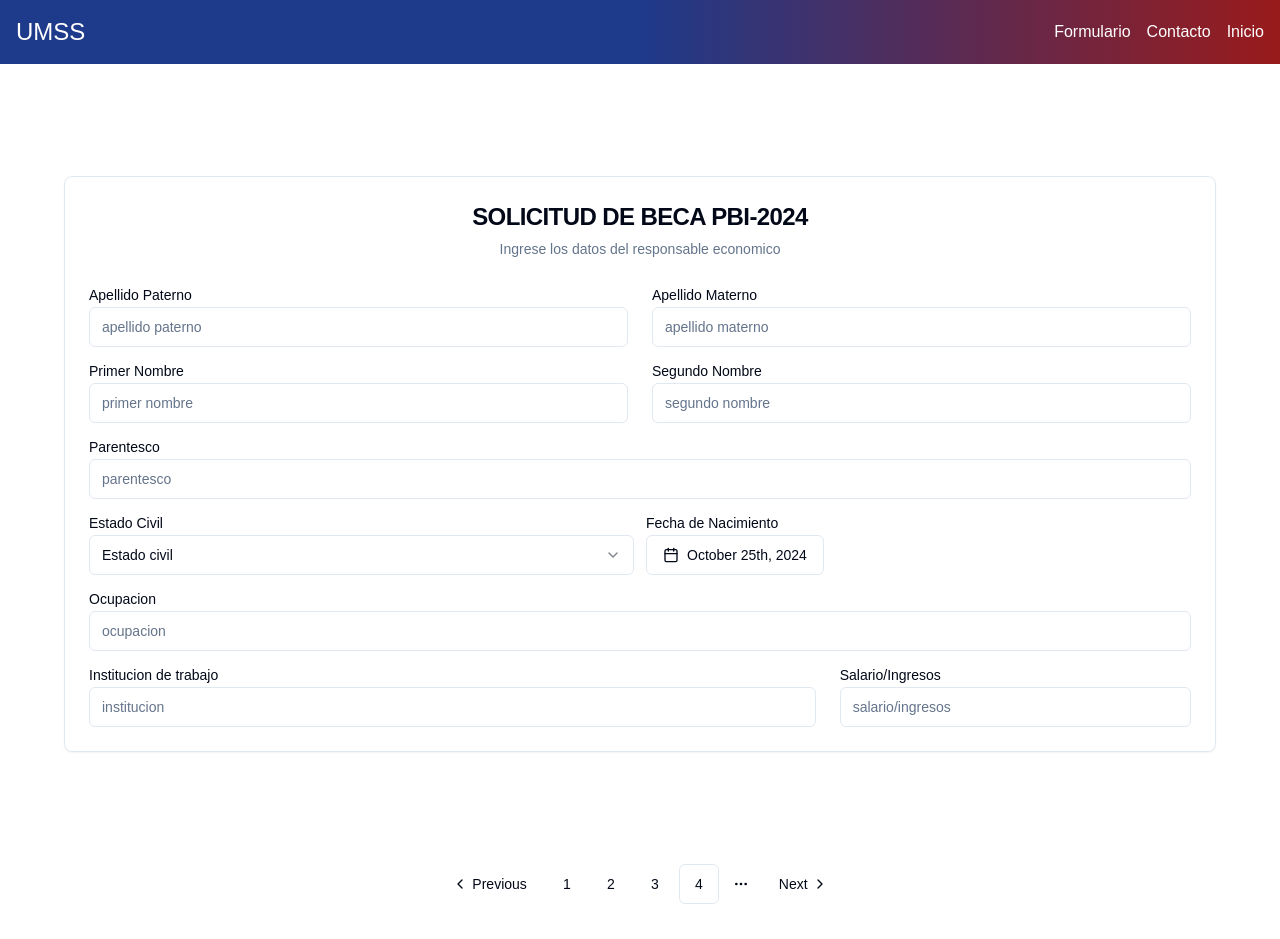
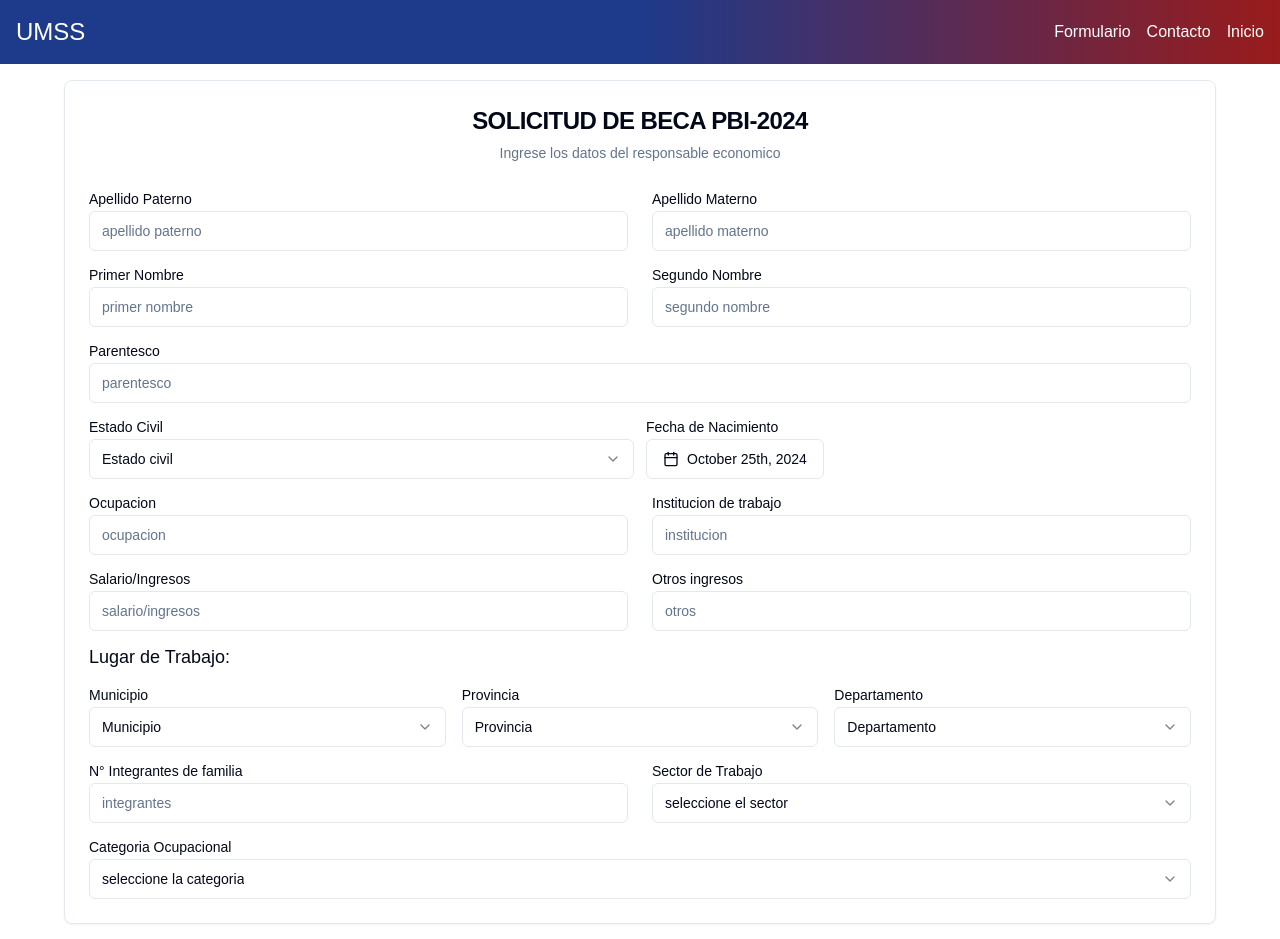
Before and after one commit to 202202541/front-becas-PBI, a Next.js app in the folder becapbi/: page /form/DatosSocioeconomicos in a window 1280 px wide. Shown: the top 939 px of the page. Before the commit the page ends 904 px from the top, so only its background shows below. Built offline with nearby package versions, Linux system fonts and the light colour scheme.

Commit message:
datos socioeconomicos

```diff
--- a/becapbi/src/app/form/AntecedentesAcademicos/page.tsx
+++ b/becapbi/src/app/form/AntecedentesAcademicos/page.tsx
@@ -179,7 +179,7 @@ function AntecedentesAcademicos() {
             </PaginationLink>
           </PaginationItem>
           <PaginationItem>
-            <PaginationLink href="DatosSocioeconomicos">
+            <PaginationLink href="/form/DatosSocioeconomicos">
               4
             </PaginationLink>
           </PaginationItem>
--- a/becapbi/src/app/form/DatosFamiliares/page.tsx
+++ b/becapbi/src/app/form/DatosFamiliares/page.tsx
@@ -127,12 +127,12 @@ function DatosFamiliares() {
                         </PaginationLink>
                     </PaginationItem>
                     <PaginationItem>
-                        <PaginationLink href="AntecedentesAcademicos">
+                        <PaginationLink href="/form/AntecedentesAcademicos">
                             3
                         </PaginationLink>
                     </PaginationItem>
                     <PaginationItem>
-                        <PaginationLink href="DatosSocioeconomicos">
+                        <PaginationLink href="/form/DatosSocioeconomicos">
                             4
                         </PaginationLink>
                     </PaginationItem>
--- a/becapbi/src/app/form/DatosPersonales/page.tsx
+++ b/becapbi/src/app/form/DatosPersonales/page.tsx
@@ -332,12 +332,12 @@ function DatosPersonales() {
 						</PaginationLink>
 					</PaginationItem>
 					<PaginationItem>
-						<PaginationLink href="AntecedentesAcademicos">
+						<PaginationLink href="/form/AntecedentesAcademicos">
 							3
 						</PaginationLink>
 					</PaginationItem>
 					<PaginationItem>
-						<PaginationLink href="DatosSocioeconomicos">
+						<PaginationLink href="/form/DatosSocioeconomicos">
 							4
 						</PaginationLink>
 					</PaginationItem>
--- a/becapbi/src/app/form/DatosSocioeconomicos/page.tsx
+++ b/becapbi/src/app/form/DatosSocioeconomicos/page.tsx
@@ -158,6 +158,7 @@ function DatosSocioeconomicos() {
                   </div>
                 </div>
               </div>
+              <div className="grid grid-cols-2 gap-6">
                 <div>
                   <Label htmlFor="ocupacion">Ocupacion</Label>
                   <Input
@@ -167,8 +168,7 @@ function DatosSocioeconomicos() {
                     required
                   />
                 </div>
-              <div className="grid grid-cols-3 gap-6">
-                <div className="col-span-2">
+                <div>
                   <Label htmlFor="institucion">Institucion de trabajo</Label>
                   <Input
                     id="institucion"
@@ -177,6 +177,8 @@ function DatosSocioeconomicos() {
                     required
                   />
                 </div>
+              </div>
+              <div className="grid grid-cols-2 gap-6">
                 <div>
                   <Label htmlFor="salario">Salario/Ingresos</Label>
                   <Input
@@ -186,7 +188,84 @@ function DatosSocioeconomicos() {
                     required
                   />
                 </div>
-
+                <div>
+                  <Label htmlFor="otroIngreso">Otros ingresos</Label>
+                  <Input
+                    id="otroIngreso"
+                    type="text"
+                    placeholder="otros"
+                    required
+                  />
+                </div>
+              </div>
+              <Label className="text-lg" > Lugar de Trabajo:</Label>
+              <div className="grid grid-cols-3 gap-4">
+                <div className="col-span-1">
+                  <Label htmlFor="Municipio">Municipio</Label>
+                  <Select>
+                    <SelectTrigger>
+                      <SelectValue placeholder="Municipio" />
+                    </SelectTrigger>
+                    <SelectContent>
+                      <SelectItem value="Bolivia">Bolivia</SelectItem>
+                    </SelectContent>
+                  </Select>
+                </div>
+                <div className="col-span-1">
+                  <Label htmlFor="Provincia">Provincia</Label>
+                  <Select>
+                    <SelectTrigger >
+                      <SelectValue placeholder="Provincia" />
+                    </SelectTrigger>
+                    <SelectContent>
+                      <SelectItem value="soltero">Bolivia</SelectItem>
+                    </SelectContent>
+                  </Select>
+                </div>
+                <div className="col-span-1">
+                  <Label htmlFor="Departamento">Departamento</Label>
+                  <Select>
+                    <SelectTrigger >
+                      <SelectValue placeholder="Departamento" />
+                    </SelectTrigger>
+                    <SelectContent>
+                      <SelectItem value="soltero">Bolivia</SelectItem>
+                    </SelectContent>
+                  </Select>
+                </div>
+              </div>
+              <div className="grid grid-cols-2 gap-6">
+                <div>
+                  <Label htmlFor="integrantes">N° Integrantes de familia</Label>
+                  <Input
+                    id="integrantes"
+                    type="text"
+                    placeholder="integrantes"
+                    required
+                  />
+                </div>
+                <div className="col-span-1">
+                  <Label htmlFor="sectorTrabajo">Sector de Trabajo</Label>
+                  <Select>
+                    <SelectTrigger >
+                      <SelectValue placeholder="seleccione el sector" />
+                    </SelectTrigger>
+                    <SelectContent>
+                      <SelectItem value="obrero">Obrero</SelectItem>
+                    </SelectContent>
+                  </Select>
+                </div>
+              </div>
+              <div className="col-span-1">
+                <Label htmlFor="sectorTrabajo">Categoria Ocupacional</Label>
+                <Select>
+                  <SelectTrigger >
+                    <SelectValue placeholder="seleccione la categoria" />
+                  </SelectTrigger>
+                  <SelectContent>
+                    <SelectItem value="cuentaPropia">Trabajador por cuenta propia</SelectItem>
+                  </SelectContent>
+                </Select>
               </div>
             </div>
 
@@ -217,7 +296,7 @@ function DatosSocioeconomicos() {
             </PaginationLink>
           </PaginationItem>
           <PaginationItem>
-            <PaginationLink href="DatosSocioeconomicos" isActive>
+            <PaginationLink href="/form/DatosSocioeconomicos" isActive>
               4
             </PaginationLink>
           </PaginationItem>
```
Lines whose indentation alone changed are shown as unchanged.
